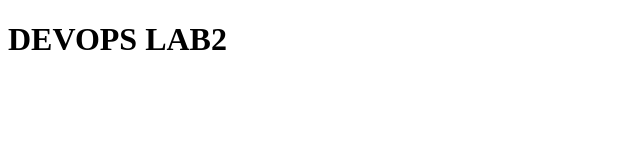
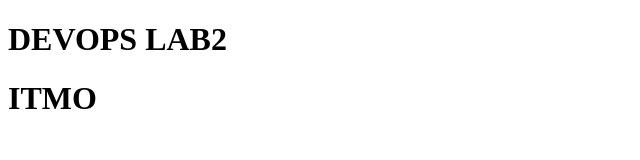
Before and after one commit to dustov2003/devops_lab_git, a plain HTML site: page src/index.html in a window 1280 px wide. Shown: the whole page, without its empty margins (0-640 px from the left). Drawn offline with Linux system fonts and the light colour scheme.

Commit message:
update index.html

```diff
--- a/src/index.html
+++ b/src/index.html
@@ -5,5 +5,6 @@
 </head>
 <body>
     <h1>DEVOPS LAB2</h1>
+    <h1>ITMO</h1>
 </body>
 </html>
```
